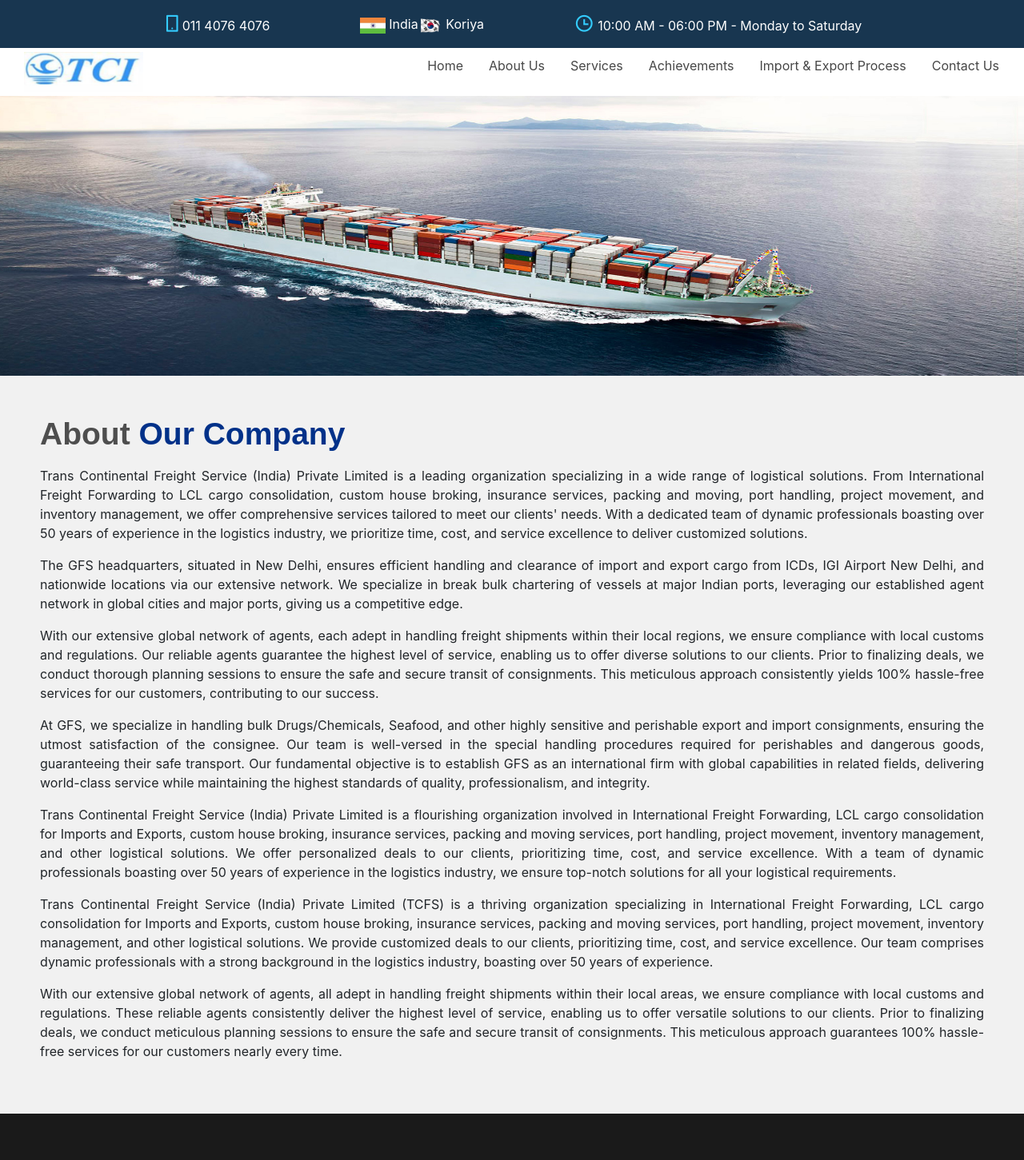
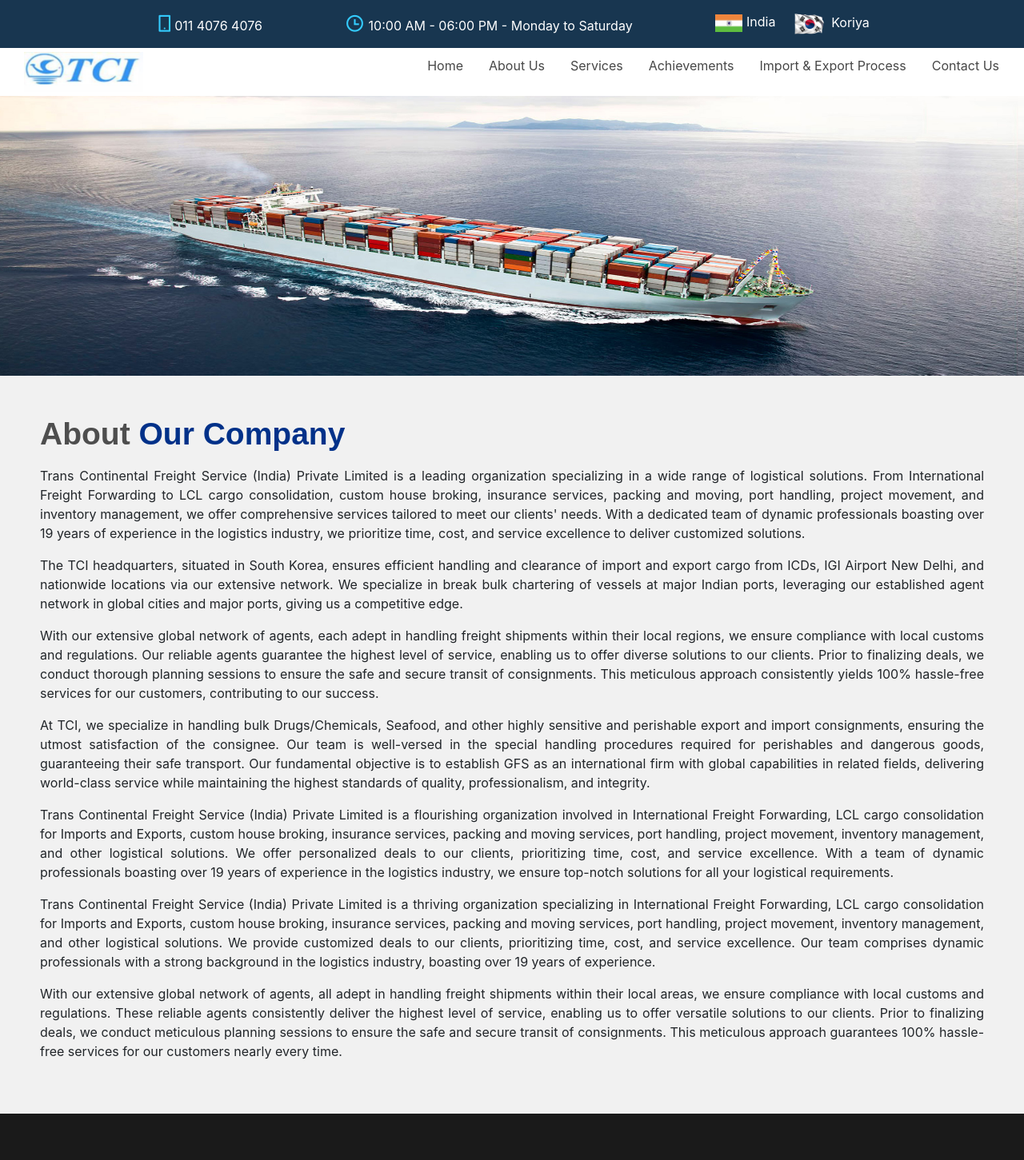
Before and after one commit to Mannumishra/tci, a React (Create React App) app: page /about in a window 1280 px wide. Shown: the top 1451 px of the page at 80% size. Built offline with nearby package versions, Linux system fonts and the light colour scheme.

Commit message:
add chnages

```diff
--- a/src/Components/About/About.jsx
+++ b/src/Components/About/About.jsx
@@ -20,17 +20,18 @@ const About = () => {
               <p>About <span style={{ color: "#003189" }}>Our Company</span></p>
             </div>
             <div>
-              <p className='abouttext'>Trans Continental Freight Service (India) Private Limited is a leading organization specializing in a wide range of logistical solutions. From International Freight Forwarding to LCL cargo consolidation, custom house broking, insurance services, packing and moving, port handling, project movement, and inventory management, we offer comprehensive services tailored to meet our clients' needs. With a dedicated team of dynamic professionals boasting over 50 years of experience in the logistics industry, we prioritize time, cost, and service excellence to deliver customized solutions.</p>
+              <p className='abouttext'>Trans Continental Freight Service (India) Private Limited is a leading organization specializing in a wide range of logistical solutions. From International Freight Forwarding to LCL cargo consolidation, custom house broking, insurance services, packing and moving, port handling, project movement, and inventory management, we offer comprehensive services tailored to meet our clients' needs. With a dedicated team of dynamic professionals boasting over 19 years of experience in the logistics industry, we prioritize time, cost, and service excellence to deliver customized solutions.</p>
               <p className='abouttext'>
-                The GFS headquarters, situated in New Delhi, ensures efficient handling and clearance of import and export cargo from ICDs, IGI Airport New Delhi, and nationwide locations via our extensive network. We specialize in break bulk chartering of vessels at major Indian ports, leveraging our established agent network in global cities and major ports, giving us a competitive edge.
+                The TCI headquarters, situated in South Korea, ensures efficient handling and clearance of import and export cargo from ICDs, IGI Airport New Delhi, and nationwide locations via our extensive network. We specialize in break bulk chartering of vessels at major Indian ports, leveraging our established agent network in global cities and major ports, giving us a competitive edge.
               </p>
               <p className='abouttext'>With our extensive global network of agents, each adept in handling freight shipments within their local regions, we ensure compliance with local customs and regulations. Our reliable agents guarantee the highest level of service, enabling us to offer diverse solutions to our clients. Prior to finalizing deals, we conduct thorough planning sessions to ensure the safe and secure transit of consignments. This meticulous approach consistently yields 100% hassle-free services for our customers, contributing to our success.</p>
 
-              <p className='abouttext'>At GFS, we specialize in handling bulk Drugs/Chemicals, Seafood, and other highly sensitive and perishable export and import consignments, ensuring the utmost satisfaction of the consignee. Our team is well-versed in the special handling procedures required for perishables and dangerous goods, guaranteeing their safe transport. Our fundamental objective is to establish GFS as an international firm with global capabilities in related fields, delivering world-class service while maintaining the highest standards of quality, professionalism, and integrity.</p>
+              <p className='abouttext'>At TCI, we specialize in handling bulk Drugs/Chemicals, Seafood, and other highly sensitive and perishable export and import consignments, ensuring the utmost satisfaction of the consignee. Our team is well-versed in the special handling procedures required for perishables and dangerous goods, guaranteeing their safe transport. Our fundamental objective is to establish GFS as an international firm with global capabilities in related fields, delivering world-class service while maintaining the highest standards of quality, professionalism, and integrity.</p>
 
-              <p className='abouttext'>Trans Continental Freight Service (India) Private Limited is a flourishing organization involved in International Freight Forwarding, LCL cargo consolidation for Imports and Exports, custom house broking, insurance services, packing and moving services, port handling, project movement, inventory management, and other logistical solutions. We offer personalized deals to our clients, prioritizing time, cost, and service excellence. With a team of dynamic professionals boasting over 50 years of experience in the logistics industry, we ensure top-notch solutions for all your logistical requirements.</p>
-              <p className='abouttext'>Trans Continental Freight Service (India) Private Limited (TCFS) is a thriving organization specializing in International Freight Forwarding, LCL cargo consolidation for Imports and Exports, custom house broking, insurance services, packing and moving services, port handling, project movement, inventory management, and other logistical solutions. We provide customized deals to our clients, prioritizing time, cost, and service excellence. Our team comprises dynamic professionals with a strong background in the logistics industry, boasting over 50 years of experience.</p>
-              <p className='abouttext'>With our extensive global network of agents, all adept in handling freight shipments within their local areas, we ensure compliance with local customs and regulations. These reliable agents consistently deliver the highest level of service, enabling us to offer versatile solutions to our clients. Prior to finalizing deals, we conduct meticulous planning sessions to ensure the safe and secure transit of consignments. This meticulous approach guarantees 100% hassle-free services for our customers nearly every time.</p>
+              <p className='abouttext'>Trans Continental Freight Service (India) Private Limited is a flourishing organization involved in International Freight Forwarding, LCL cargo consolidation for Imports and Exports, custom house broking, insurance services, packing and moving services, port handling, project movement, inventory management, and other logistical solutions. We offer personalized deals to our clients, prioritizing time, cost, and service excellence. With a team of dynamic professionals boasting over 19 years of experience in the logistics industry, we ensure top-notch solutions for all your logistical requirements.</p>
+              <p className='abouttext'>Trans Continental Freight Service (India) Private Limited is a thriving organization specializing in International Freight Forwarding, LCL cargo consolidation for Imports and Exports, custom house broking, insurance services, packing and moving services, port handling, project movement, inventory management, and other logistical solutions. We provide customized deals to our clients, prioritizing time, cost, and service excellence. Our team comprises dynamic professionals with a strong background in the logistics industry, boasting over 19 years of experience.</p>
+              <p className='abouttext'>
+                With our extensive global network of agents, all adept in handling freight shipments within their local areas, we ensure compliance with local customs and regulations. These reliable agents consistently deliver the highest level of service, enabling us to offer versatile solutions to our clients. Prior to finalizing deals, we conduct meticulous planning sessions to ensure the safe and secure transit of consignments. This meticulous approach guarantees 100% hassle-free services for our customers nearly every time.</p>
 
             </div>
           </div>
--- a/src/Components/Navbar/Navbar.jsx
+++ b/src/Components/Navbar/Navbar.jsx
@@ -18,12 +18,12 @@ const Navbar = () => {
       <section>
         <div className='navbarfixed'>
           <div><i class="ri-smartphone-line remixicon" ></i>011 4076 4076</div>
-          <div className='d-flex g-5'>
-            <div><img src={india} alt="" style={{ height: 20 }} /> India</div>
-            <div><img src={koriya} alt="" style={{ height: 20 }} /> Koriya</div>
+
+          <div><i class="ri-time-line remixicon"></i>  10:00 AM - 06:00 PM - Monday to Saturday</div>
+          <div className='' style={{ display: "flex", gap: 20 }}>
+            <div><img src={india} alt="" style={{ height: 22 }} />  India</div>
+            <div><img src={koriya} alt="" style={{ height: 30 }} /> Koriya</div>
           </div>
-          <div><i class="ri-time-line remixicon"></i>  10:00 AM - 06:00 PM - Monday to Saturday</div>
-
         </div>
         <div className="navbarmain">
           <div className="navlogo">
```
